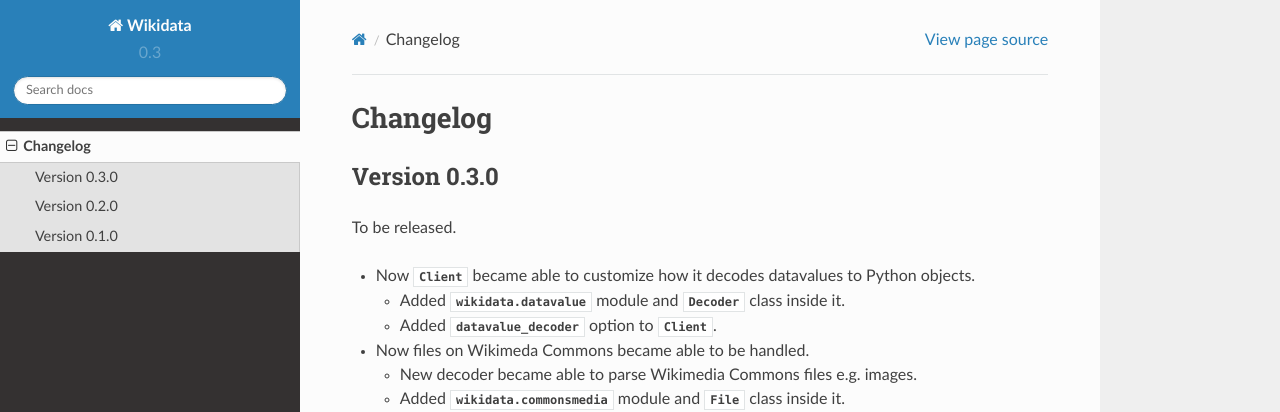
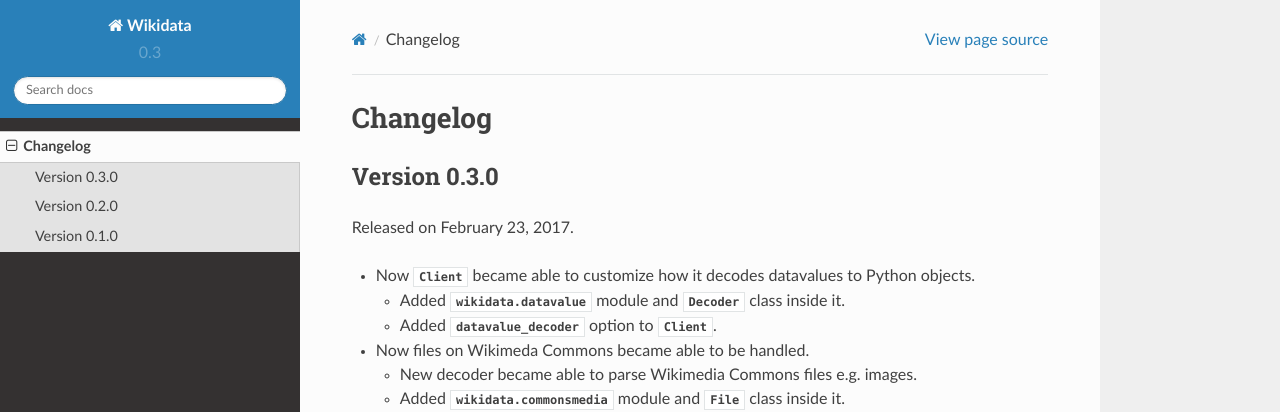
Before and after one commit to dahlia/wikidata, a Sphinx documentation site: the page built from docs/changes.rst, in a window 1280 px wide and 1033 px high. Shown: the top 412 px of the window. Built offline with Sphinx 7.4.7 and the Read the Docs theme 2.0.0, drawn with Linux system fonts in a browser that asks for light colours.

Commit message:
Release 0.3.0

```diff
--- a/docs/changes.rst
+++ b/docs/changes.rst
@@ -4,7 +4,7 @@
 Version 0.3.0
 '''''''''''''
 
-To be released.
+Released on February 23, 2017.
 
 - Now :class:`~wikidata.client.Client` became able to customize how it decodes
   datavalues to Python objects.
--- a/setup.py
+++ b/setup.py
@@ -2,7 +2,7 @@
 import os
 import os.path
 
-from setuptools import setup
+from setuptools import find_packages, setup
 
 
 def get_version():
@@ -44,9 +44,10 @@
     author='Hong Minhee',
     author_email='hong.minhee' '@' 'gmail.com',
     license='GPLv3 or later',
-    packages=['wikidata'],
+    packages=find_packages(exclude=['docs', 'tests']),
     python_requires='>=3.3.0',
     install_requires=['Babel >= 2.0'],
+    keywords='wikidata ontology',
     classifiers=[
         'Development Status :: 3 - Alpha',
         'Intended Audience :: Developers',
```
